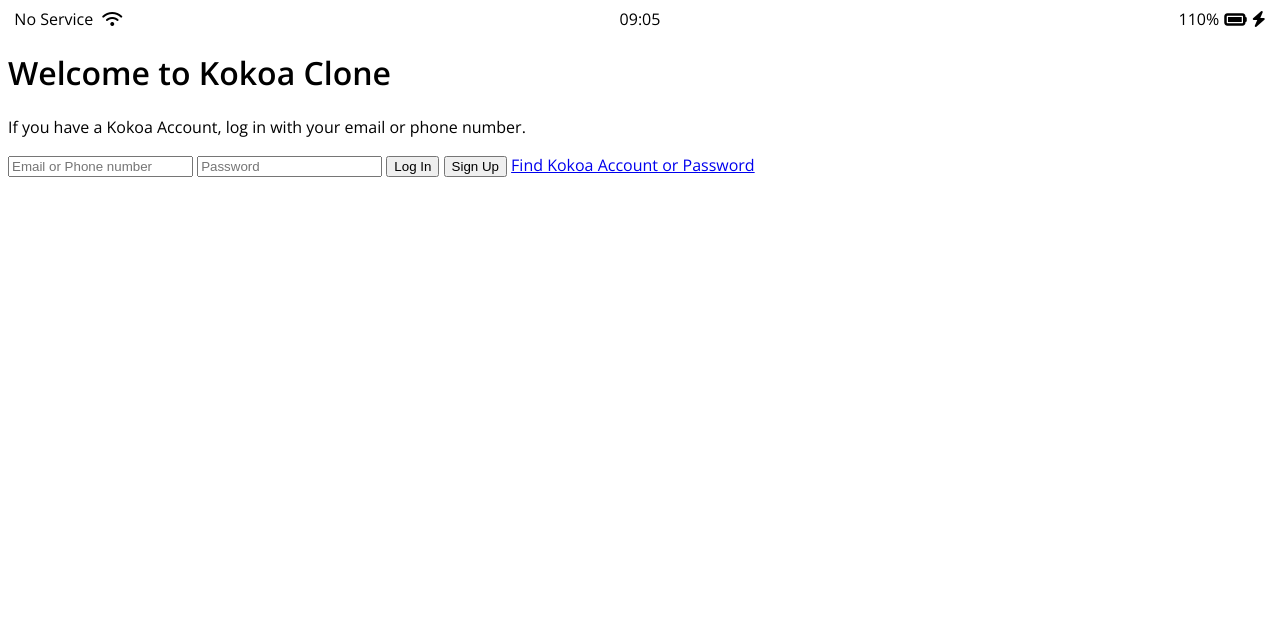
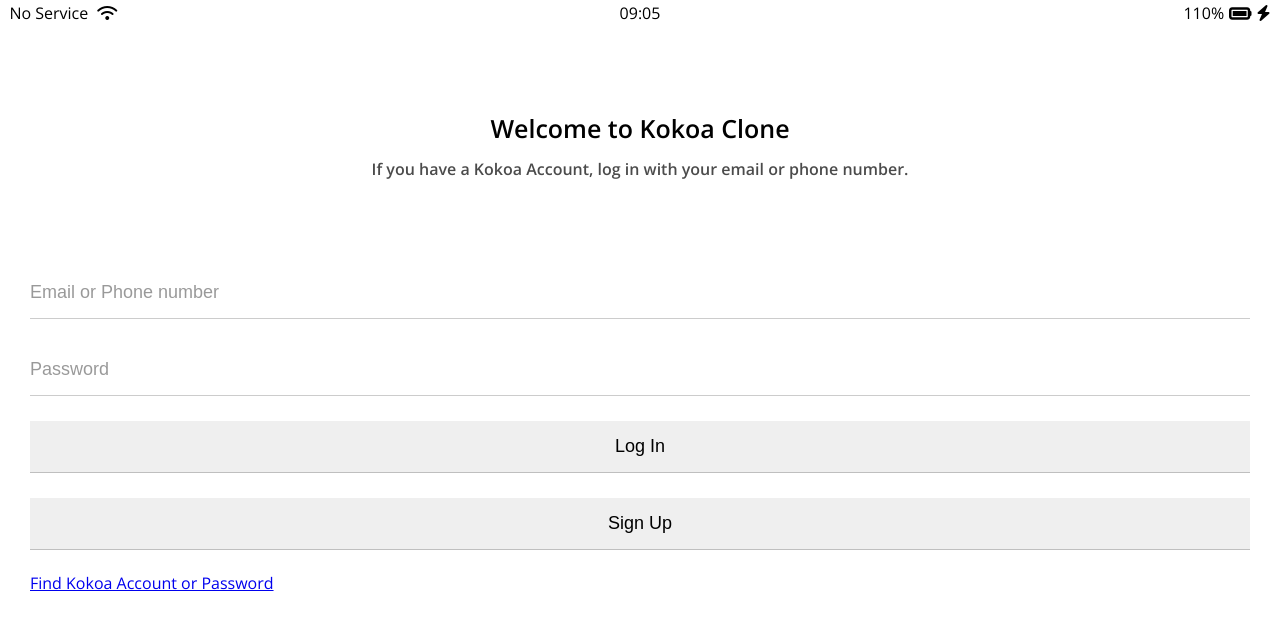
Before and after one commit to abc5259/kokoa-clone-2020, a plain HTML site: page index.html in a window 1280 px wide. Drawn offline with nearby package versions, Linux system fonts and the light colour scheme.

Commit message:
Update Header and Login form

```diff
--- /dev/null
+++ b/css/reset.css
@@ -0,0 +1,127 @@
+html,
+body,
+div,
+span,
+applet,
+object,
+iframe,
+h1,
+h2,
+h3,
+h4,
+h5,
+h6,
+p,
+blockquote,
+pre,
+a,
+abbr,
+acronym,
+address,
+big,
+cite,
+code,
+del,
+dfn,
+em,
+img,
+ins,
+kbd,
+q,
+s,
+samp,
+small,
+strike,
+strong,
+sub,
+sup,
+tt,
+var,
+b,
+u,
+i,
+center,
+dl,
+dt,
+dd,
+ol,
+ul,
+li,
+fieldset,
+form,
+label,
+legend,
+table,
+caption,
+tbody,
+tfoot,
+thead,
+tr,
+th,
+td,
+article,
+aside,
+canvas,
+details,
+embed,
+figure,
+figcaption,
+footer,
+header,
+hgroup,
+menu,
+nav,
+output,
+ruby,
+section,
+summary,
+time,
+mark,
+audio,
+video {
+  margin: 0;
+  padding: 0;
+  border: 0;
+  font-size: 100%;
+  font: inherit;
+  vertical-align: baseline;
+}
+/* HTML5 display-role reset for older browsers */
+article,
+aside,
+details,
+figcaption,
+figure,
+footer,
+header,
+hgroup,
+menu,
+nav,
+section {
+  display: block;
+}
+body {
+  line-height: 1;
+}
+ol,
+ul {
+  list-style: none;
+}
+blockquote,
+q {
+  quotes: none;
+}
+blockquote:before,
+blockquote:after,
+q:before,
+q:after {
+  content: "";
+  content: none;
+}
+table {
+  border-collapse: collapse;
+  border-spacing: 0;
+}
+input:focus {
+  outline: none;
+}
--- /dev/null
+++ b/css/status-bar.css
@@ -0,0 +1,28 @@
+.status-bar {
+    display: flex;
+    justify-content: center;
+    padding: 5px 3px;
+}
+
+.status-bar__column {
+    width: 33%;
+}
+
+.status-bar__column:nth-child(2) {
+    display: flex;
+    justify-content: center;
+}
+
+.status-bar__column:last-child {
+    display: flex;
+    justify-content: flex-end;
+    align-items: center;
+}
+
+.status-bar__column:first-child span {
+    margin-right: 5px;
+}
+
+.status-bar__column .fa-battery-full {
+    margin: 0 5px;
+}
--- a/css/styles.css
+++ b/css/styles.css
@@ -1,31 +1,51 @@
 @import url("https://fonts.googleapis.com/css2?family=Open+Sans:wght@400;600&display=swap");
+@import "reset.css";
+@import "variables.css";
+@import 'status-bar.css';
+
+
 body {
   font-family: "Open Sans", sans-serif;
 }
-.status-bar {
+
+.welcome-header {
+    margin:90px 0;
+    text-align: center;
     display: flex;
-    justify-content: center;
+    flex-direction: column;
+    align-items: center;
+    font-weight: 600;
 }
 
-.status-bar__column {
-    width: 33%;
+.welcome-header__title {
+    margin-bottom: 20px;
+    font-size: 25px;
 }
 
-.status-bar__column:nth-child(2) {
-    display: flex;
-    justify-content: center;
+.welcome-header__text {
+    width: 60%;
+    opacity: 0.7;
 }
 
-.status-bar__column:last-child {
+#login-form {
     display: flex;
-    justify-content: flex-end;
-    align-items: center;
+    flex-direction: column;
+    margin: 0 30px;
 }
 
-.status-bar__column:first-child span {
-    margin-right: 5px;
+#login-form input {
+    border: none;
+    padding: 15px 0;
+    font-size: 18px;
+    border-bottom: 1px solid rgba(0,0,0,0.2);
+    margin-bottom: 25px;
+    transition: border-color .3s ease-in-out;
 }
 
-.status-bar__column .fa-battery-full {
-    margin: 0 5px;
+#login-form input::placeholder {
+    color:  rgba(0,0,0,0.4);
 }
+
+#login-form input:focus {
+    border-color: var(--yellow);
+}
--- /dev/null
+++ b/css/variables.css
@@ -0,0 +1,3 @@
+:root {
+    --yellow: #fae100;
+}
```
